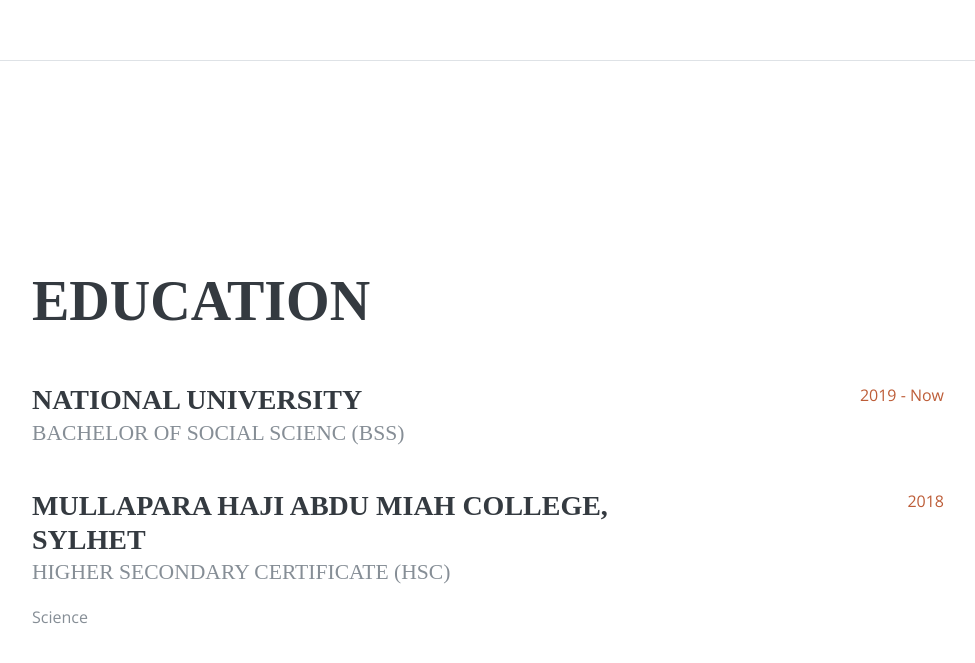
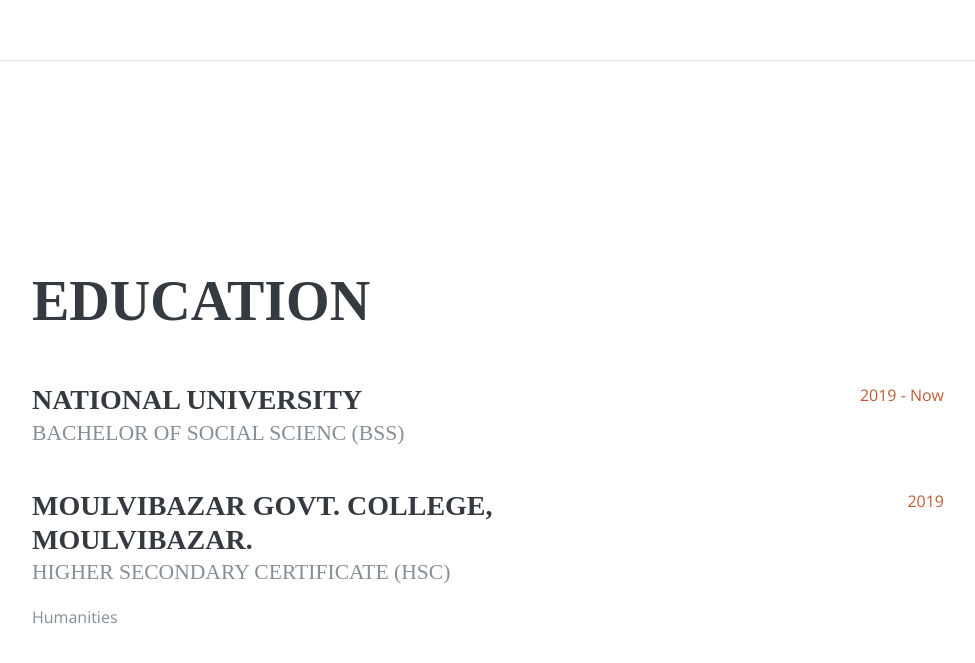
Before and after one commit to shochinsuthrodhar/shochinsuthrodhar.github.io, a plain HTML site: page index.html in a window 1280 px wide. Shown: the part 1539-2202 px from the top of the page, without its empty margins (288-1263 px from the left). Drawn offline with nearby package versions, Linux system fonts and the light colour scheme; a web font is replaced by a local one.

Commit message:
Update index.html

```diff
--- a/index.html
+++ b/index.html
@@ -79,7 +79,7 @@
           work in a professional environment to cope up with the competitive world.</p>
         <ul class="list-inline list-social-icons mb-0">
           <li class="list-inline-item">
-            <a href="https://www.facebook.com/SajibSD013" target="_blank">
+            <a href="https://www.facebook.com/sachinsd01585" target="_blank">
               <span class="fa-stack fa-lg">
                 <i class="fa fa-circle fa-stack-2x"></i>
                 <i class="fa fa-facebook fa-stack-1x fa-inverse"></i>
@@ -95,7 +95,7 @@
             </a>
           </li>
           <li class="list-inline-item">
-            <a href="https://www.linkedin.com/in/sajibsd013/" target="_blank">
+            <a href="https://www.linkedin.com/in/sachin-sutradhar-717a4725a/" target="_blank">
               <span class="fa-stack fa-lg">
                 <i class="fa fa-circle fa-stack-2x"></i>
                 <i class="fa fa-linkedin fa-stack-1x fa-inverse"></i>
@@ -163,12 +163,12 @@
 
         <div class="resume-item d-flex flex-column flex-md-row mb-4">
           <div class="resume-content mr-auto">
-            <h3 class="mb-0">Mullapara Haji Abdu Miah College, Sylhet </h3>
+            <h3 class="mb-0"> Moulvibazar Govt. College, Moulvibazar. </h3>
             <div class="subheading mb-3">Higher Secondary Certificate (HSC)</div>
-            <div>Science</div>
+            <div>Humanities</div>
           </div>
           <div class="resume-date text-md-right">
-            <span class="text-primary">2018</span>
+            <span class="text-primary">2019</span>
           </div>
         </div>
         <!-- <div class="resume-item d-flex flex-column flex-md-row">
```
